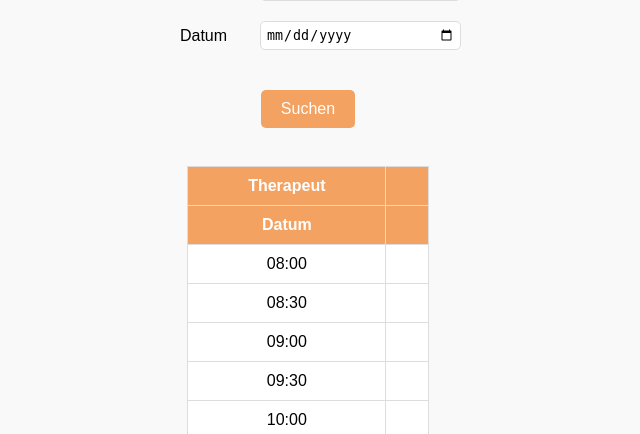
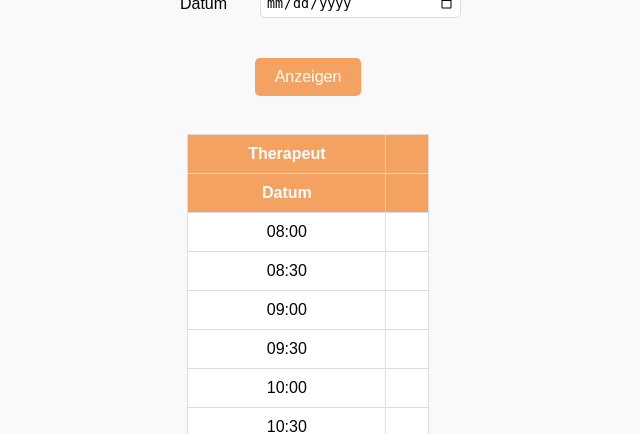
Before and after one commit to Paul01001000/IBS-Project, a Flask app: template templates/appointments.html in a window 1280 px wide. Shown: the top 434 px of the page, without its empty margins (332-972 px from the left). Run offline with Flask 3, Linux system fonts and the light colour scheme; the template is opened without the code that fills it, so the values that code supplies are empty.

Commit message:
Modify buttons

```diff
--- a/templates/appointments.html
+++ b/templates/appointments.html
@@ -114,9 +114,6 @@
 <body>
     <div class="container">
         <div class="header-section">
-            <form method="GET" action="http://localhost:5000/login">
-                <p><input type="submit" value="Log Out"></p>
-            </form>
             <form method="GET" action="http://localhost:5000/main">
                 <p><input type="submit" value="Zurück"></p>
             </form>
@@ -138,7 +135,7 @@
                     <td> <input type="date" name="Datum"></td>
                 </tr>
             </table>
-            <input type="submit" value="Suchen">
+            <input type="submit" value="Anzeigen">
         </form>
         <br>
         <table id="calender">
```
